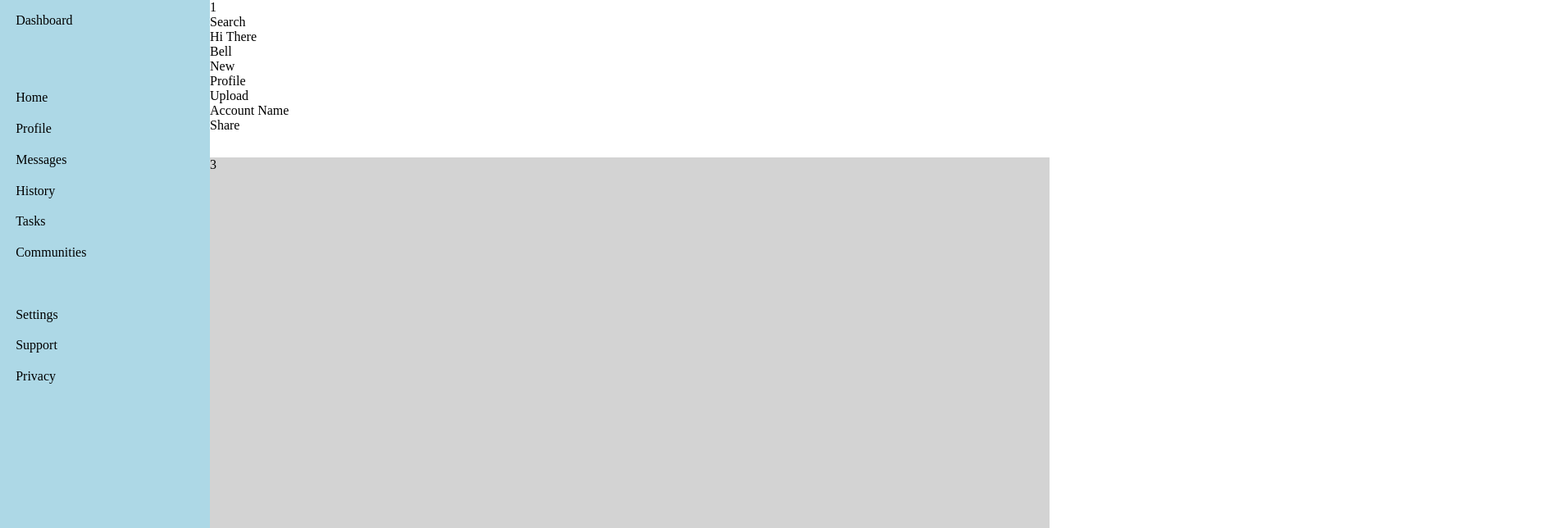
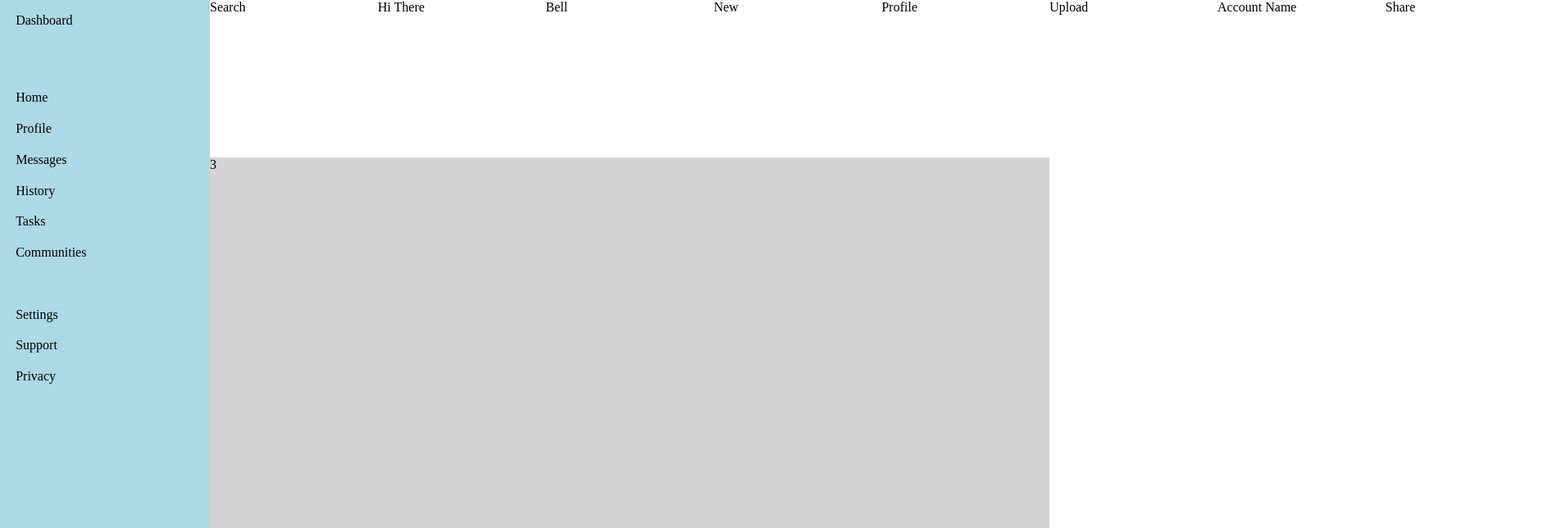
Before and after one commit to imhoward/odin-admin-page, a plain HTML site: page index.html in a window 1280 px wide. Shown: the top 644 px of the page at 82% size, 1894 px wide, since content can reach past the window. Drawn offline with Linux system fonts and the light colour scheme.

Commit message:
Add unformatted grid layout to header

```diff
--- a/index.html
+++ b/index.html
@@ -5,7 +5,7 @@
         <link rel="stylesheet" href="./style.css">
     </head>
     <body>
-        <div class="header-container">1
+        <div class="header-container">
             <div class="search-cell">Search</div>
             <div class="greeting-cell">Hi There</div>
             <div class="notification-cell">Bell</div>
--- a/style.css
+++ b/style.css
@@ -9,6 +9,10 @@ body {
     background-color: white;
     grid-column-start: 2;
     grid-column: 2 / 6;
+
+    display: grid;
+    grid-template-columns: repeat(8, 20%);
+    grid-template-rows: auto;
 }
 
 .sidebar-container {
```
